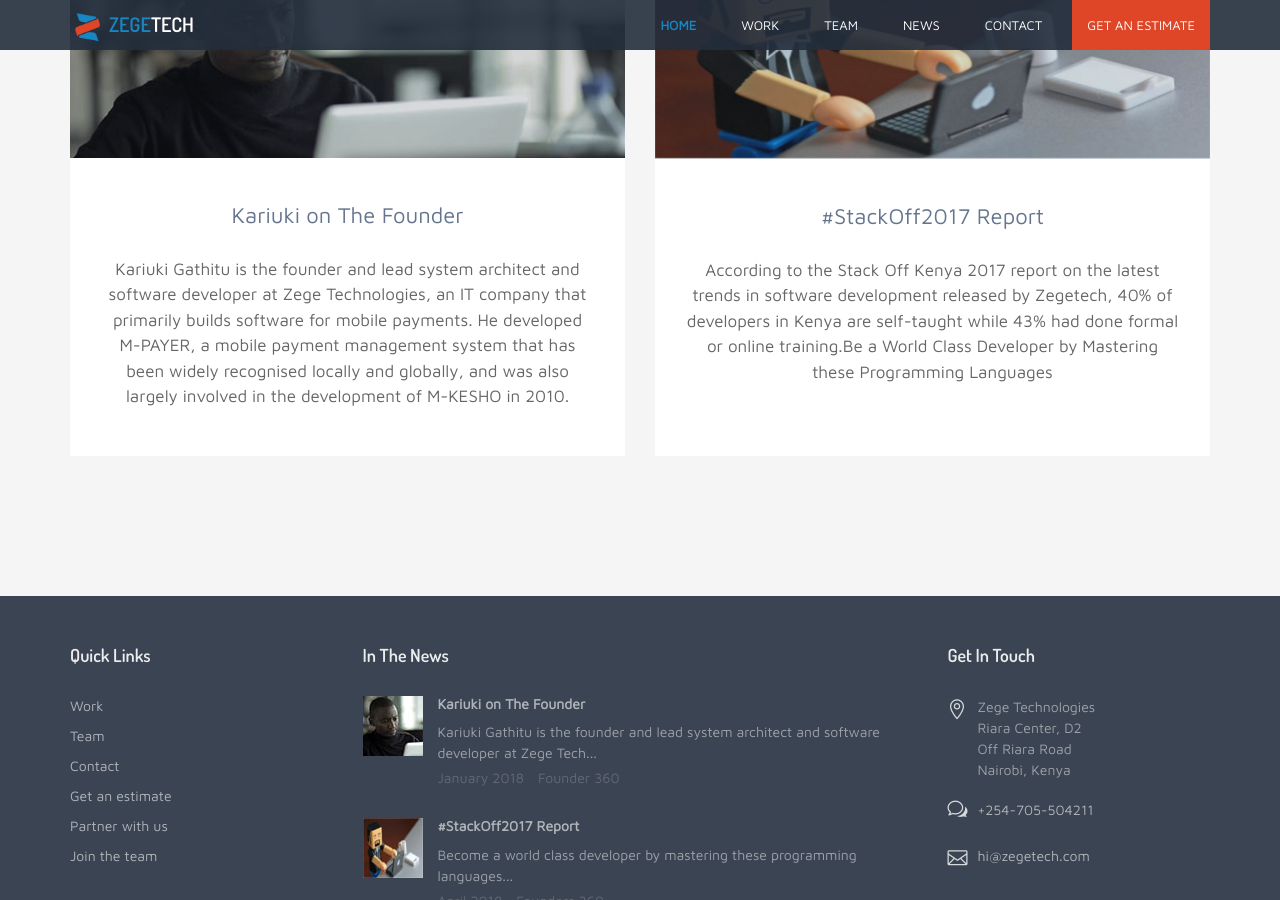
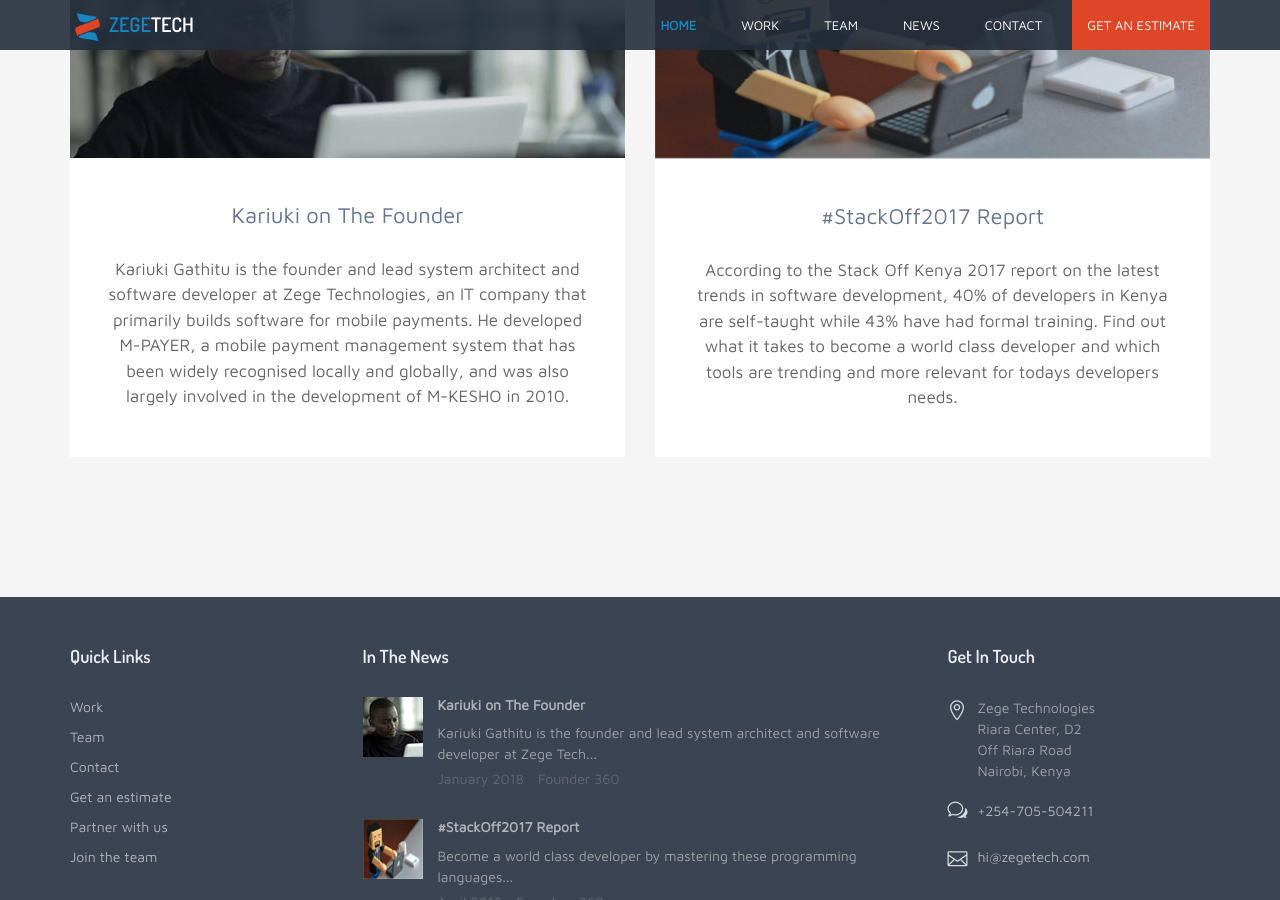
Before and after one commit to zegetech/zegetech.github.io, a Jekyll site: the page built from index.md, in a window 1280 px wide and 900 px high, scrolled down 4769 px. Built offline with Jekyll 4.4.1, drawn with Linux system fonts in a browser that asks for light colours.

Commit message:
Amend story intro on stack off

```diff
--- a/_includes/latest_blogs.html
+++ b/_includes/latest_blogs.html
@@ -24,7 +24,7 @@
           <div class="content-wrapper text-center">
             <h3 class="sub-title"><a href="https://founder360mag.com/stackoff2017-report-be-a-world-class-developer-by-mastering-these-programming-languages/" target="_blank">#StackOff2017 Report</a></h3>
             <div class="desc">
-              <p>According to the Stack Off Kenya 2017 report on the latest trends in software development released by Zegetech, 40% of developers in Kenya are self-taught while 43% had done formal or online training.Be a World Class Developer by Mastering these Programming Languages</p>
+              <p>According to the Stack Off Kenya 2017 report on the latest trends in software development, 40% of developers in Kenya are self-taught while 43% have had  formal training. Find out what it takes to become a world class developer and which tools are trending and more relevant for todays developers needs.</p>
             </div><!--//desc-->
           </div><!--//content-wrapper text-center-->
         </div><!--//item-inner-->
```
